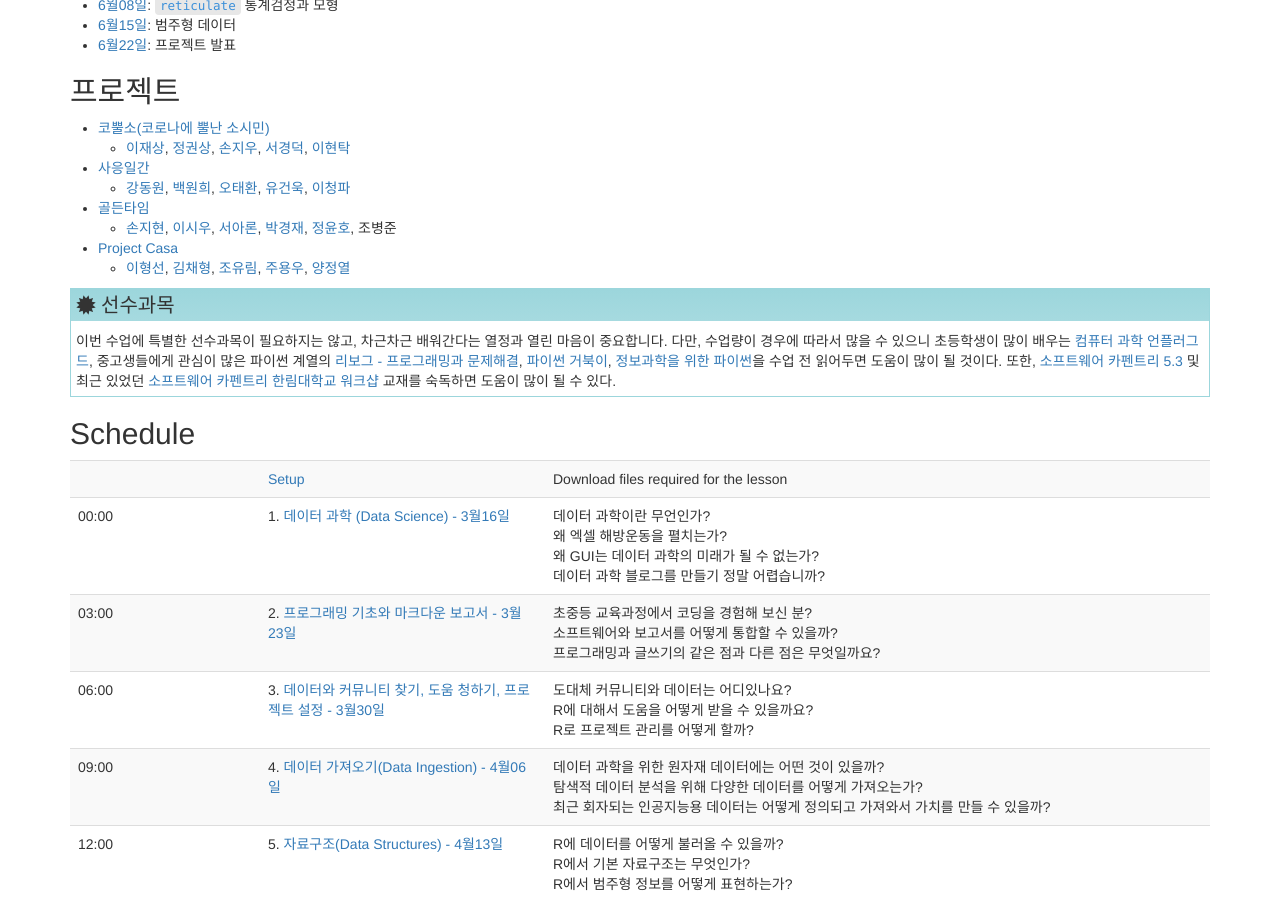
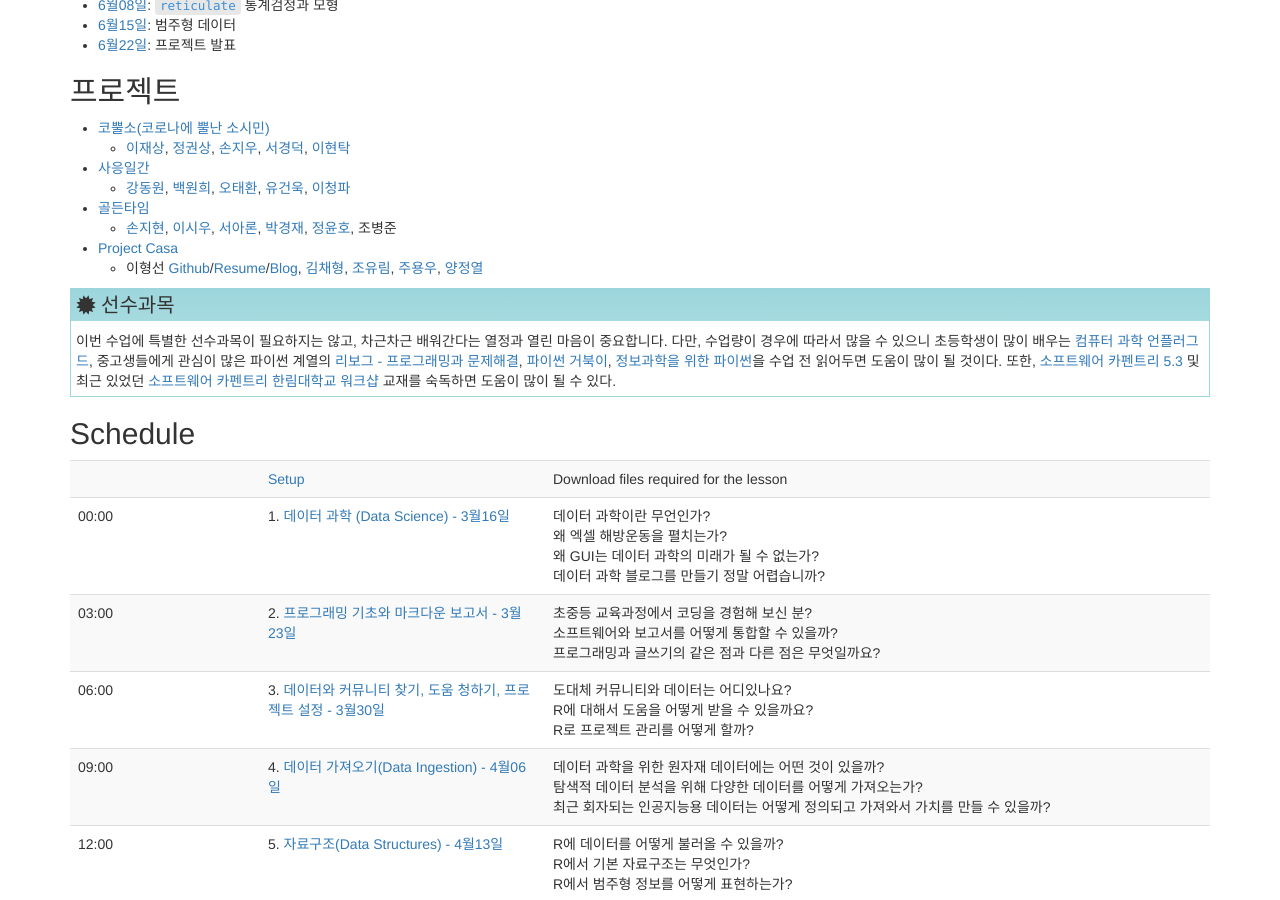
Before and after one commit to statkclee/ds-intro-2020, a Jekyll site: the page built from index.md, in a window 1280 px wide and 900 px high, scrolled down 893 px. Built offline with Jekyll 4.4.1, drawn with Linux system fonts in a browser that asks for light colours.

Commit message:
Update index.md
응용통계학과 이형선 깃헙 주소, 이력서, 블로그 주소를 업데이트합니다.

```diff
--- a/index.md
+++ b/index.md
@@ -55,7 +55,7 @@ root: .
 - [골든타임](https://github.com/twg12/IntroToDataScience_5)
     - [손지현](https://github.com/twg12), [이시우](https://github.com/SeewooLi), [서아론](https://github.com/arnsu0820), [박경재](https://github.com/Hankpkj), [정윤호](https://github.com/YoonHoJeong), 조병준
 - [Project Casa](https://github.com/whoareyouwhoami/ProjectCasa)
-    - [이형선](https://github.com/traceofpassion), [김채형](https://github.com//cheris8), [조유림](https://github.com//whdbfla6), [주용우](https://github.com/whoareyouwhoami), [양정열](https://github.com/passionyang16)
+    - 이형선 [Github](https://github.com/traceofpassion)/[Resume](https://github.com/traceofpassion/Resume)/[Blog](https://github.com/traceofpassion/SunnyBlog), [김채형](https://github.com//cheris8), [조유림](https://github.com//whdbfla6), [주용우](https://github.com/whoareyouwhoami), [양정열](https://github.com/passionyang16)
 
 > ## 선수과목
 >
```
